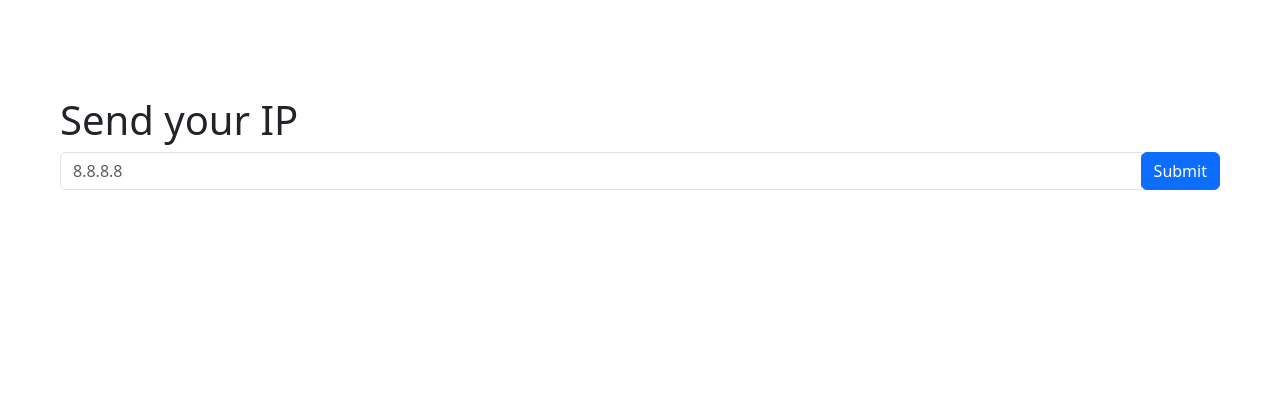
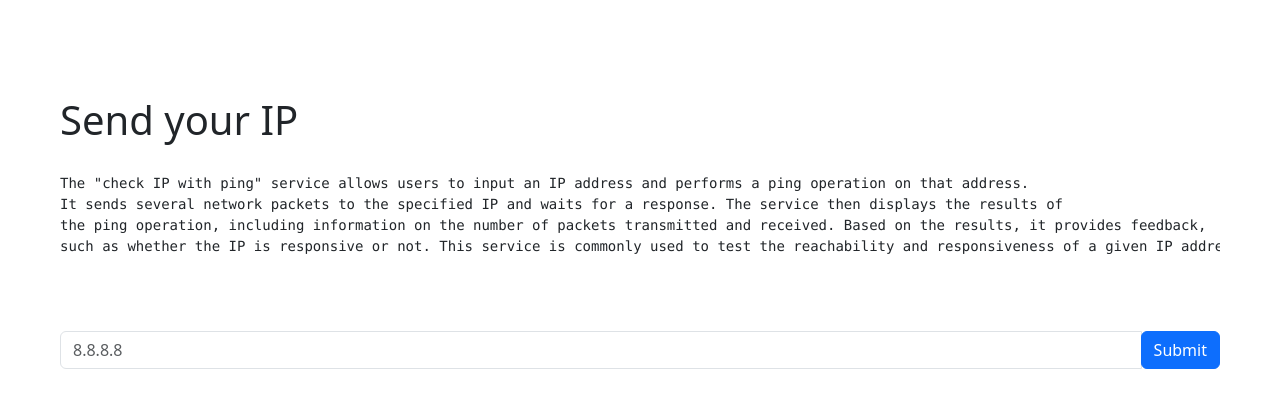
Before and after one commit to UnoArroefy/Agrihack-0x08-chall, a PHP site: page / in a window 1280 px wide. Shown: the top 408 px of the page. Run offline with PHP 8.4, Linux system fonts and the light colour scheme; data that the repository does not hold is empty.

Commit message:
Update index.php

```diff
--- a/qual/web/comin/src/index.php
+++ b/qual/web/comin/src/index.php
@@ -10,6 +10,12 @@
         <div class="p-5 mb-4 rounded-3">
                 <div class="container-fluid py-5">
                         <h1>Send your IP</h1>
+                        <pre>
+                                <p>The "check IP with ping" service allows users to input an IP address and performs a ping operation on that address.
+It sends several network packets to the specified IP and waits for a response. The service then displays the results of
+the ping operation, including information on the number of packets transmitted and received. Based on the results, it provides feedback,
+such as whether the IP is responsive or not. This service is commonly used to test the reachability and responsiveness of a given IP address, making it useful for network troubleshooting and diagnostics.</p>
+                        </pre>
                         <form method="POST" action="index.php">
                         <div class="input-group mb-3">
                                 <input type="text" name="ip" class="form-control col-4" placeholder="8.8.8.8">
```
